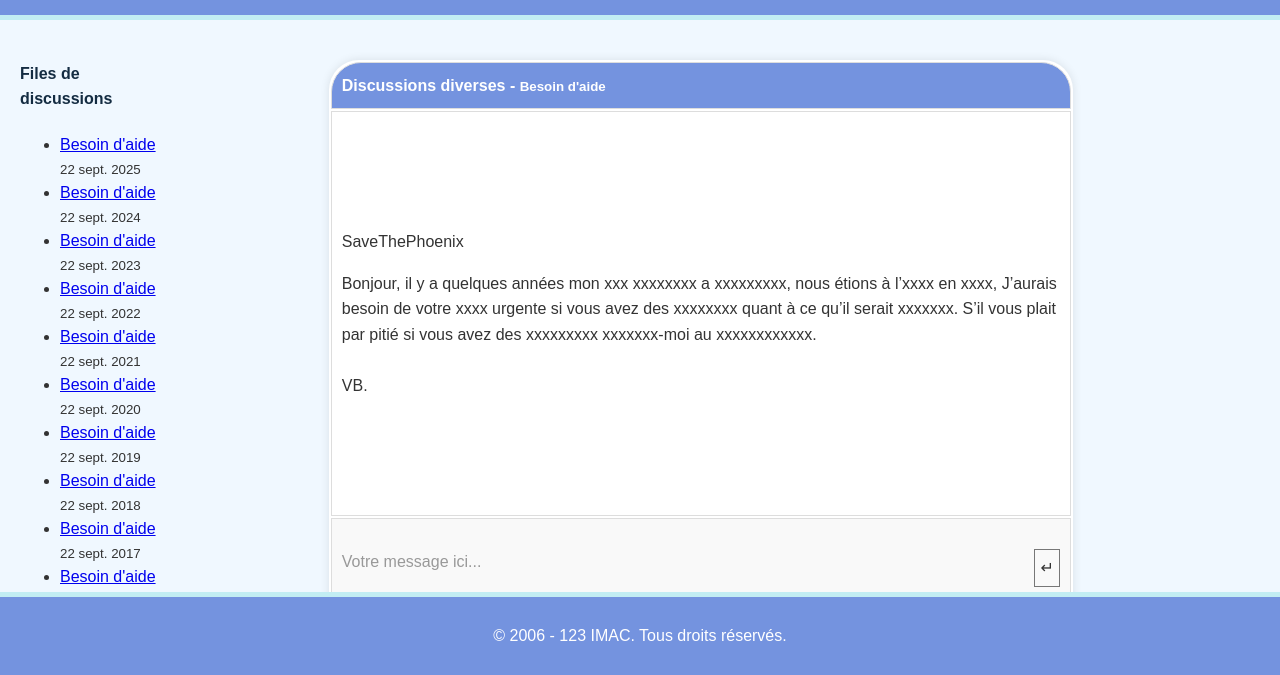
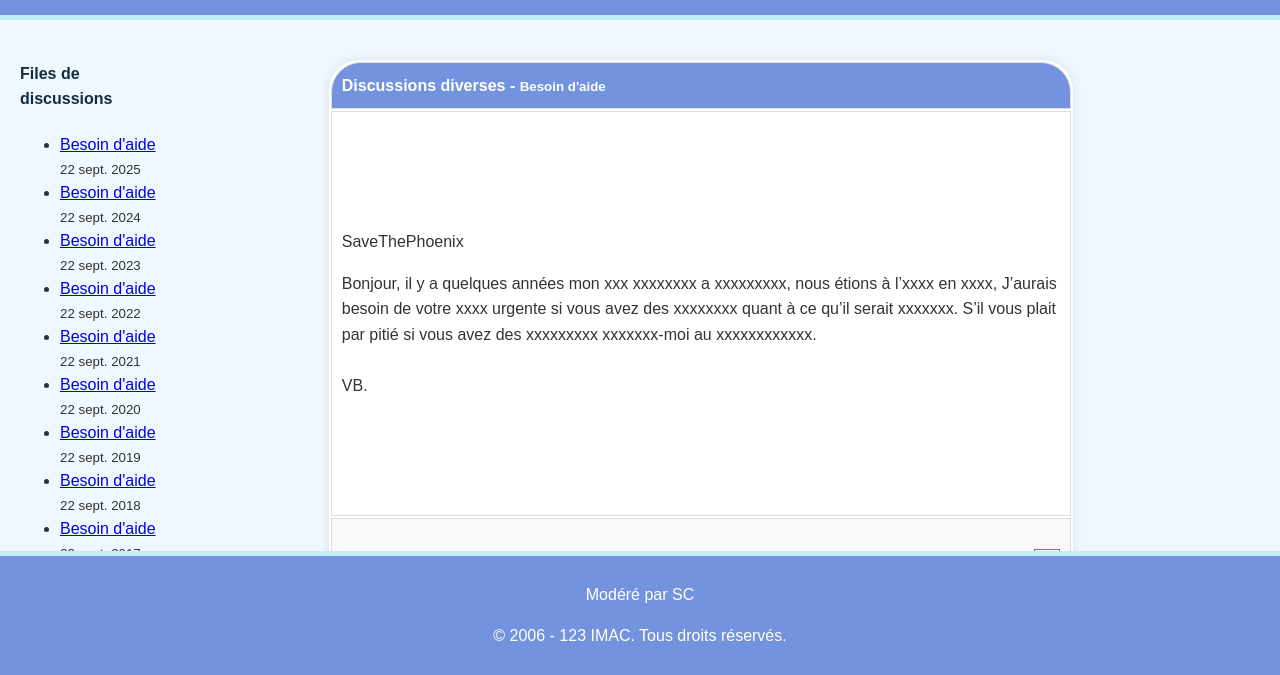
Before and after one commit to ClaireG0702/123IMAC_maquette, a plain HTML site: page src/chat.html in a window 1280 px wide. Shown: the part 125-800 px from the top of the page. Drawn offline with Linux system fonts and the light colour scheme; a script that the page names is missing.

Commit message:
Add important detail

```diff
--- a/src/chat.html
+++ b/src/chat.html
@@ -73,6 +73,7 @@
         </section>
     </main>
     <footer>
+        <p>Modéré par SC</p>
         <p>&copy; 2006 - 123 IMAC. Tous droits réservés.</p>
     </footer>
     <script src="scripts/main.js"></script>
```
Also changed, not shown: src/index.html (+1 -0 lines).
